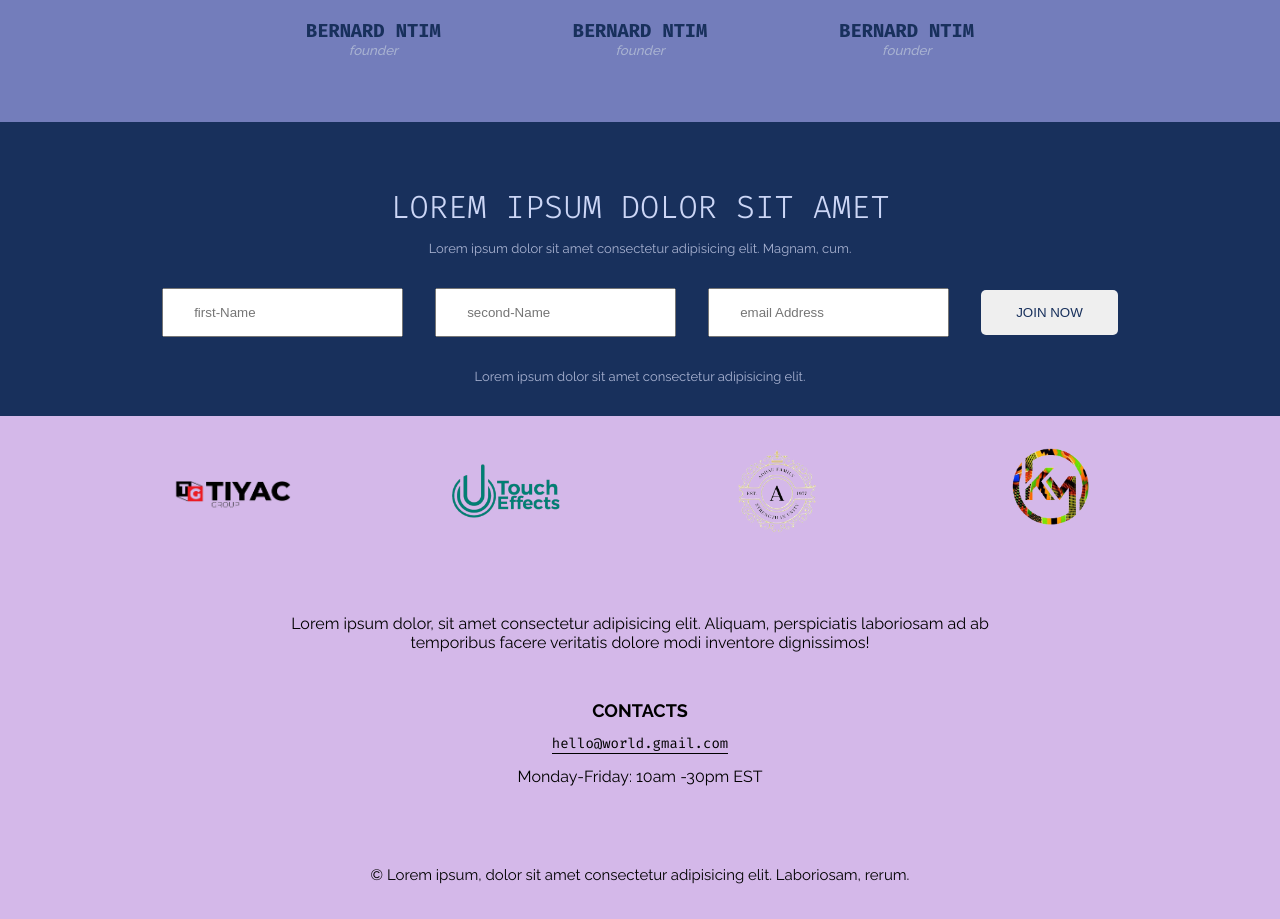
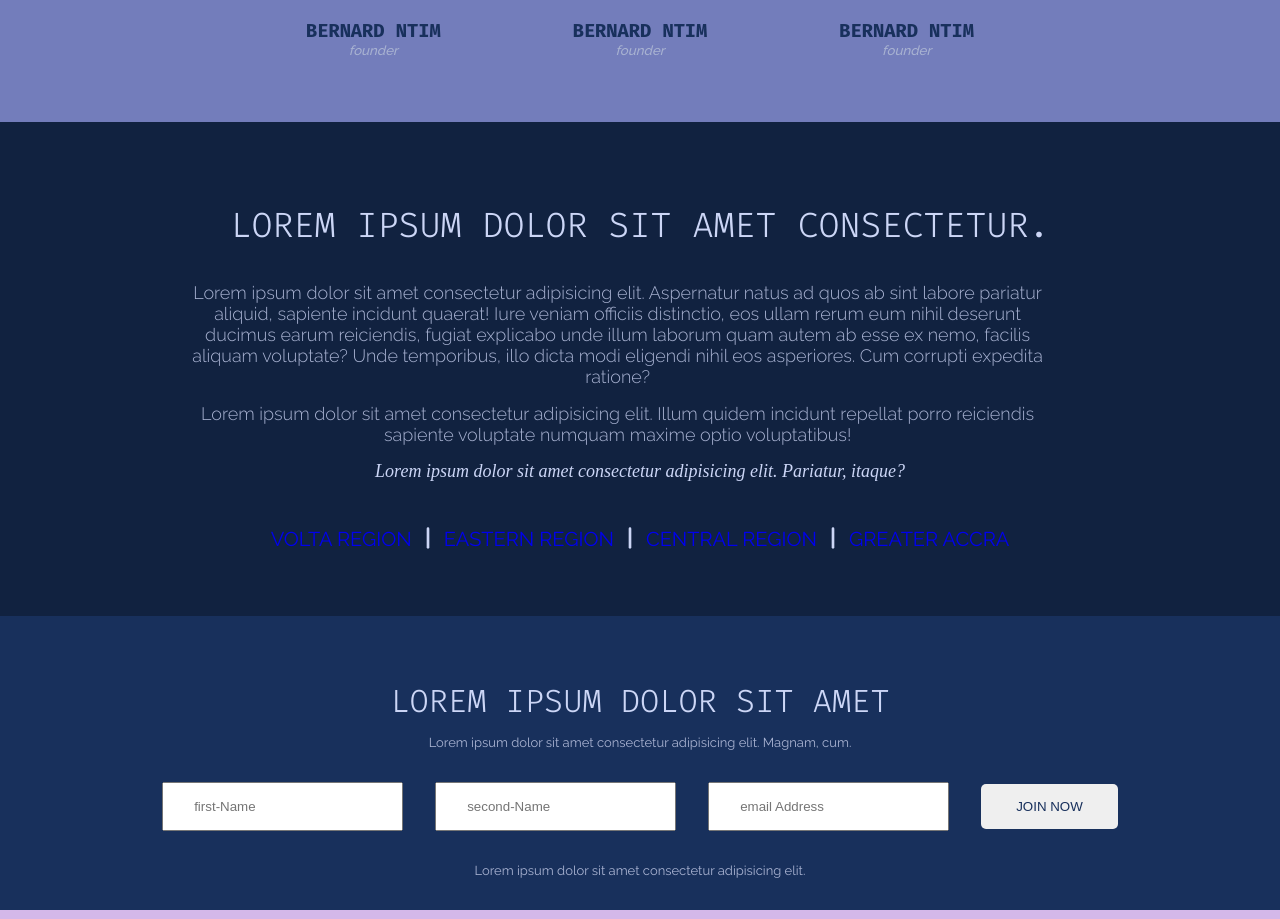
Before and after one commit to Baah-Danso-Kenneth/Next-Onyx-tour, a Next.js app: page /Team in a window 1280 px wide. Shown: the part 1860-2779 px from the top of the page. Built offline with nearby package versions, Linux system fonts and the light colour scheme.

Commit message:
information-component created & styled

```diff
--- a/src/pages/Team.tsx
+++ b/src/pages/Team.tsx
@@ -1,6 +1,7 @@
 import Layout from '@/components/Layout';
 import Loading from '@/components/Loading';
 import Hero from '@/section/About/Team/Hero';
+import Information from '@/section/About/Team/Information';
 import MeetTeam from '@/section/About/Team/MeetTeam';
 import React, { useEffect, useState } from 'react';
 
@@ -24,6 +25,7 @@ function Team() {
         <Layout>
           <Hero/>
           <MeetTeam/>
+          <Information/>
         </Layout>
     </div>
      )
--- a/src/scss/section/AboutStyles/OurStoryStyles/_team.scss
+++ b/src/scss/section/AboutStyles/OurStoryStyles/_team.scss
@@ -28,3 +28,68 @@
         flex-wrap: wrap;
     }
 }
+
+
+.information-content{
+    background-color: var(--plum-violet);
+    padding: 5rem;
+    h1{
+        text-align: center;
+        margin-bottom: 3rem;
+        font-family: var(--slug_fira);
+        text-transform: uppercase;
+        color: var(--light-slate);
+        font-weight: 300;
+        font-size: 35px;
+    }
+    &-element{
+        height: 30vh;
+        max-width: 80%;
+        margin: 0 auto;
+        display: flex;
+        flex-flow: column;
+        justify-content: center;
+        align-items: center;
+        .first-part{
+            margin-bottom: 1rem;
+            p{
+                color: var(--lightest-slate);
+                font-size: 18px;
+                text-align: center;
+                width: 95%;
+                font-weight: 300;
+                font-family: var(--slug_way);
+            }
+        }
+
+        .second-part{
+            @extend .first-part
+        }
+
+            span{
+            color: var(--light-slate);
+            font-size: 18px;
+            font-style: italic;
+            margin-bottom: 2rem;
+        }
+
+        .third-part{
+            ul{
+                .links{
+                    font-size: 20px;
+                    text-transform: uppercase;
+                    font-family: var(--slug_way);
+                    text-decoration: none;
+                }
+                .line{
+                    color: var(--light-slate);
+                    font-size: 2rem;
+                    font-weight: 300;
+                    transform: translateY(0.5rem);
+
+                }
+            }
+        }
+
+    }
+}
--- /dev/null
+++ b/src/section/About/Team/Information.tsx
@@ -0,0 +1,37 @@
+import Link from 'next/link'
+import React from 'react'
+import {TbMinusVertical} from 'react-icons/tb'
+
+function Information() {
+  return (
+    <div className='information-content'>
+        <h1>Lorem ipsum dolor sit amet consectetur.</h1>
+        <div className="information-content-element">
+            <div className="first-part">
+                <p>Lorem ipsum dolor sit amet consectetur adipisicing elit. Aspernatur natus ad quos ab sint labore pariatur aliquid, sapiente incidunt quaerat! Iure veniam officiis distinctio, eos ullam rerum eum nihil deserunt ducimus earum reiciendis, fugiat explicabo unde illum laborum quam autem ab esse ex nemo, facilis aliquam voluptate?
+                    Unde temporibus, illo dicta modi eligendi nihil eos asperiores. Cum corrupti expedita ratione?</p>
+            </div>
+
+            <div className="second-part">
+                <p>Lorem ipsum dolor sit amet consectetur adipisicing elit. Illum quidem incidunt repellat porro reiciendis
+                     sapiente voluptate numquam maxime optio voluptatibus!</p>
+            </div>
+                   <span>Lorem ipsum dolor sit amet consectetur adipisicing elit. Pariatur, itaque?</span>
+            <div className="third-part">
+                 <ul>
+                    <Link href="#" className='links'>Volta Region</Link>
+                     <TbMinusVertical className='line'/>
+                     <Link href="#" className='links'>Eastern Region</Link>
+                     <TbMinusVertical className='line'/>
+                     <Link href="#" className='links'>Central Region</Link>
+                     <TbMinusVertical className='line'/>
+                     <Link href="#" className='links'>Greater Accra</Link>
+                 </ul>
+            </div>
+        </div>
+
+    </div>
+  )
+}
+
+export default Information
```
